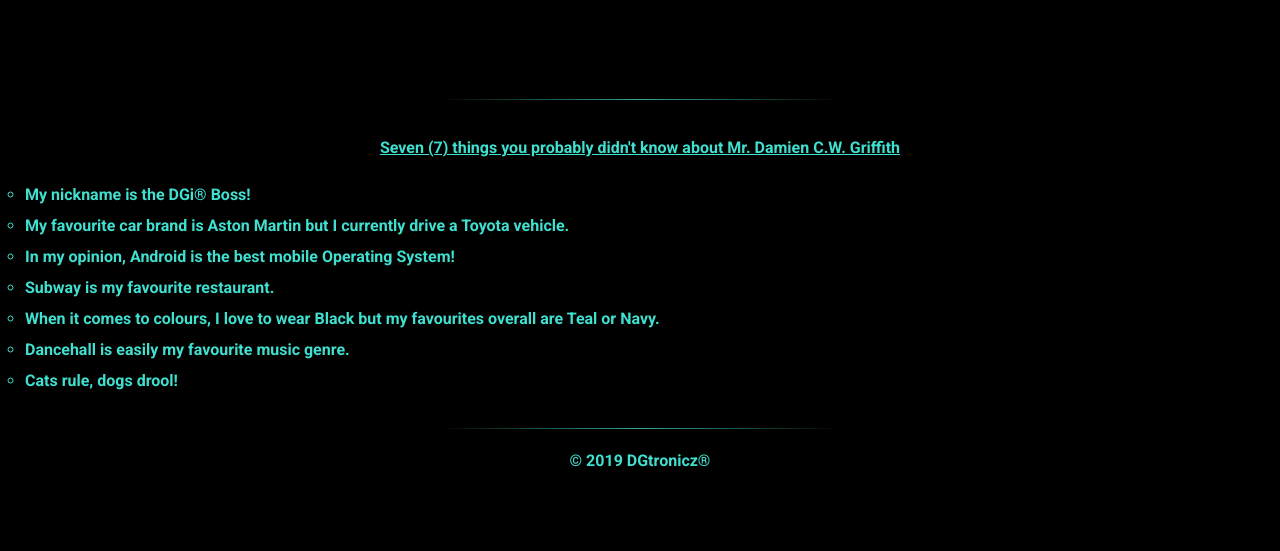
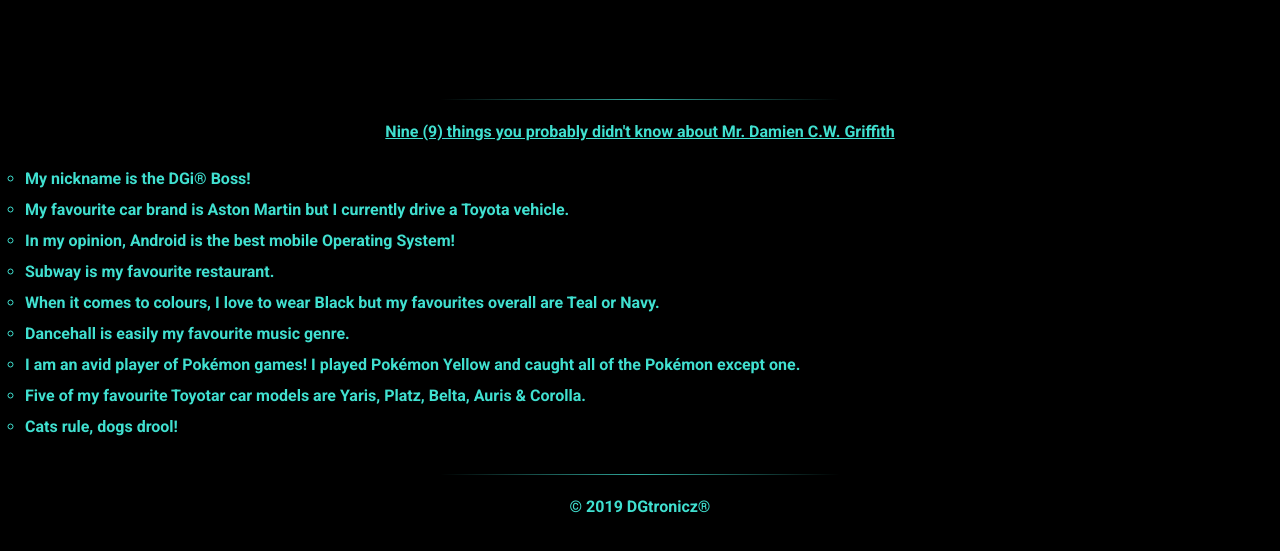
Before and after one commit to dg-griff/lab02.dgi.bb, a plain HTML site: page index.html in a window 1280 px wide. Shown: the part 55-606 px from the top of the page. Drawn offline with Linux system fonts and the light colour scheme.

Commit message:
Updated page content.

```diff
--- a/index.html
+++ b/index.html
@@ -37,10 +37,13 @@
     <header>
         <nav>
             <ul class="navi">
-                <li class="navbar"><img src="img/dgi-brand.png" width="30" height="30"  alt="" title="DGi&reg; Boss"></li>
+                <li class="navbar"><img src="img/dgi-brand.png" width="30" height="30" alt="" title="DGi&reg; Boss">
+                </li>
                 <li class="navbar"><a href="index.html" title="Welcome to DGi&reg; Boss">DGi&reg; Boss</a></li>
-                <li class="navbar"><a href="about.html" title="All you need to know about the DGi&reg; Boss!">About</a></li>
-                <li class="navbar"><a href="portfolio.html" title="View the DGi&reg; Boss' Portfolio!">Portfolio</a></li>
+                <li class="navbar"><a href="about.html" title="All you need to know about the DGi&reg; Boss!">About</a>
+                </li>
+                <li class="navbar"><a href="portfolio.html" title="View the DGi&reg; Boss' Portfolio!">Portfolio</a>
+                </li>
                 <li class="navbar"><a href="game.html" title="Play the DGi&reg; Guessing Game!">Play Game!</a></li>
             </ul>
         </nav>
@@ -55,16 +58,23 @@
     </header>
 
     <main><br>
-            <hr><br><br>
-        <h3 class="heading">Seven (7) things you probably didn't know about Mr. Damien C.W. Griffith</h3><br>
+        <hr><br>
+        <!-- User Story: As a developer, I want to give users who take the time to explore my About Me website a fair chance at
+            acing the guessing game, by putting clues to the answers on the index page. -->
+
+        <h3 class="heading">Nine (9) things you probably didn't know about Mr. Damien C.W. Griffith</h3><br>
 
         <ul>
             <li class="info">My nickname is the DGi&reg; Boss!</li>
             <li class="info">My favourite car brand is Aston Martin but I currently drive a Toyota vehicle.</li>
             <li class="info">In my opinion, Android is the best mobile Operating System!</li>
             <li class="info">Subway is my favourite restaurant.</li>
-            <li class="info">When it comes to colours, I love to wear Black but my favourites overall are Teal or Navy.</li>
+            <li class="info">When it comes to colours, I love to wear Black but my favourites overall are Teal or Navy.
+            </li>
             <li class="info">Dancehall is easily my favourite music genre.</li>
+            <li class="info">I am an avid player of Pokémon games! I played Pokémon Yellow and caught all of the Pokémon
+                except one.</li>
+            <li class="info">Five of my favourite Toyotar car models are Yaris, Platz, Belta, Auris & Corolla.</li>
             <li class="info">Cats rule, dogs drool!</li>
         </ul>
     </main>
@@ -77,4 +87,5 @@
         <br>
     </footer>
 </body>
+
 </html>
```
Lines whose indentation alone changed are shown as unchanged.
